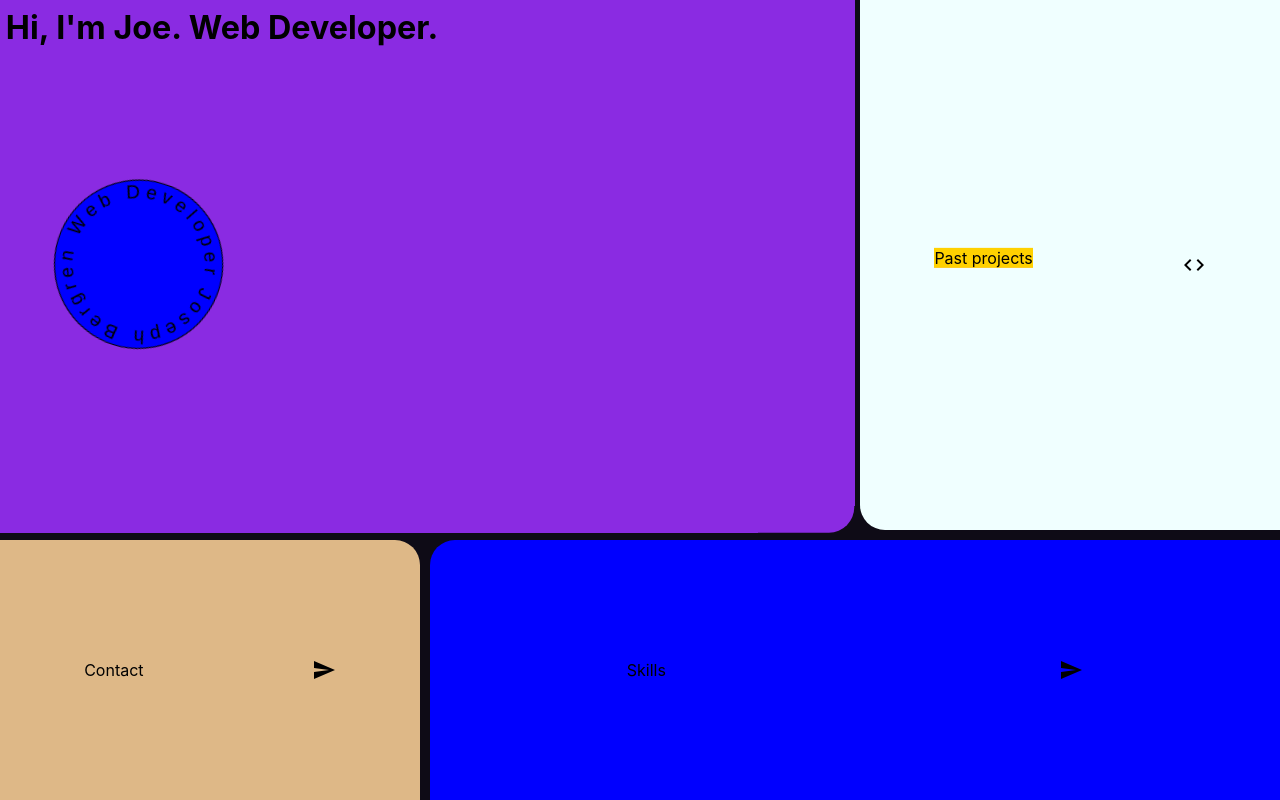
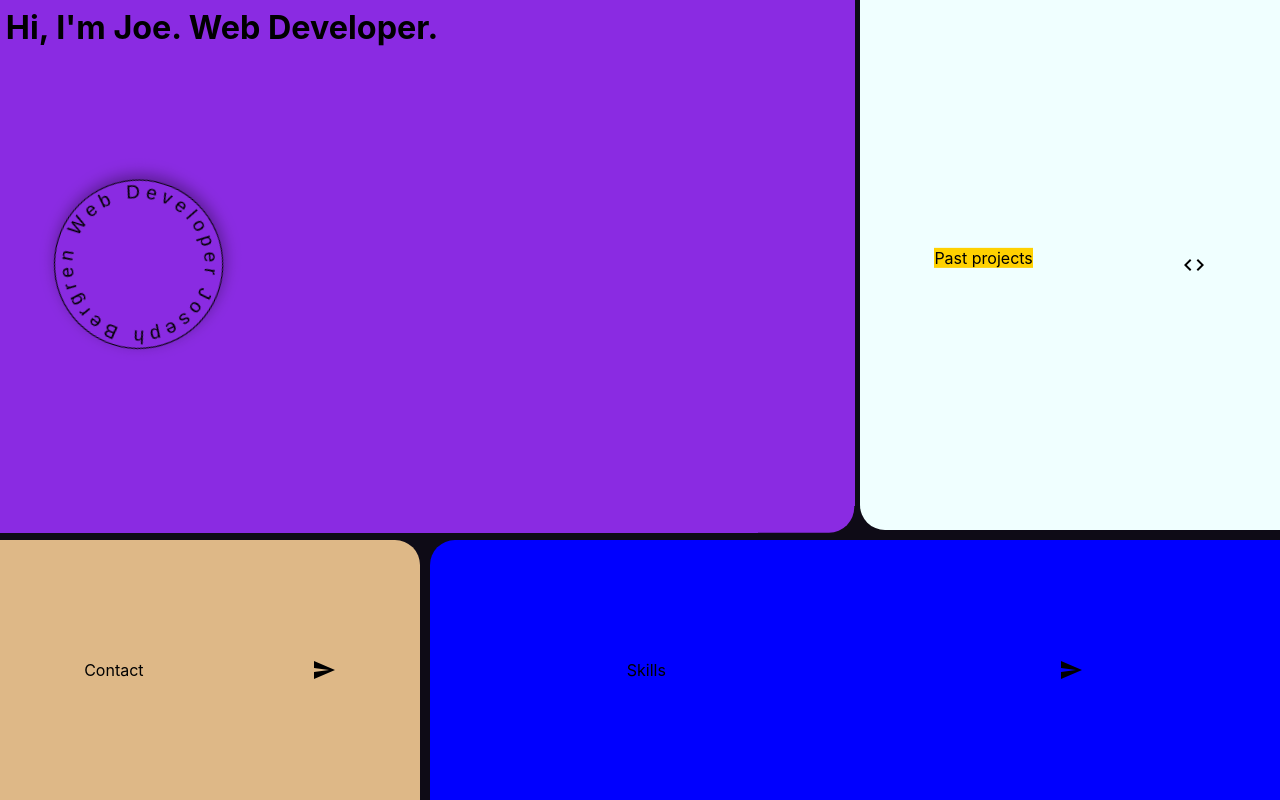
Before and after one commit to Josebergreno/Portfolio, a React (Create React App) app: page / in a window 1280 px wide. Built offline with nearby package versions, Linux system fonts and the light colour scheme.

Commit message:
added box shadow to logo

```diff
--- a/src/components/About/About.module.css
+++ b/src/components/About/About.module.css
@@ -25,7 +25,6 @@
 }
 
 .logo {
-  background-color: blue;
   display: grid;
   grid-template-columns: repeat(3, 1fr);
   grid-template-rows: repeat(3, 1fr);
@@ -35,6 +34,7 @@
   height: 60%;
   aspect-ratio: 1/1;
   border-radius: 50%;
+  box-shadow: rgba(0, 0, 0, 0.35) 0px 5px 15px;
 }
 
 .logo-container {
```
